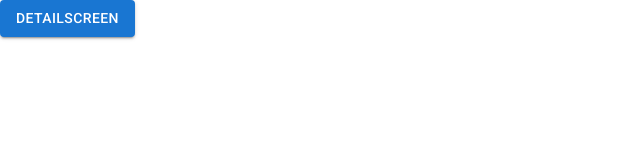
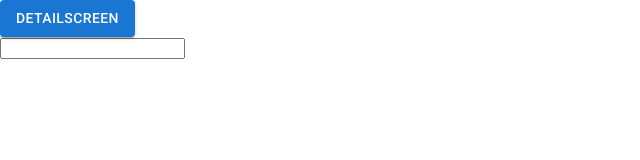
Before and after one commit to GabrielAbubakar/thrive-agric-app, a React (Create React App) app: page / in a window 1280 px wide. Shown: the top 160 px of the page, without its empty margins (0-640 px from the left). Built offline with nearby package versions, Linux system fonts and the light colour scheme.

Commit message:
working context implementation

```diff
--- a/src/App.js
+++ b/src/App.js
@@ -1,18 +1,29 @@
-import React from 'react'
+import React, { useContext, useState } from 'react'
 import { Link } from "react-router-dom";
 import { Button } from '@mui/material';
+import UserContext from './context/UserContext';
+import DetailScreen from "./DetailScreen"
+import { BrowserRouter, Routes, Route } from "react-router-dom";
+import Homescreen from './Homescreen';
+
 
 
 const App = () => {
+
+    const [value, setValue] = useState('')
+
     return (
-        <div>
+        <BrowserRouter>
 
-            <Link to="/DetailScreen">
-                <Button variant='contained'>
-                    DetailScreen
-                </Button>
-            </Link>
-        </div>
+            <UserContext.Provider value={{ value, setValue }}>
+                <Routes>
+                    <Route path="/" element={<Homescreen />} />
+                    <Route path="DetailScreen" element={<DetailScreen />} />
+                </Routes>
+            </UserContext.Provider>
+
+
+        </BrowserRouter>
     )
 }
 
--- a/src/DetailScreen.js
+++ b/src/DetailScreen.js
@@ -1,9 +1,14 @@
-import React from 'react'
+import React, { useContext } from 'react'
+import UserContext from './context/UserContext'
 
 const DetailScreen = () => {
+
+    const { value, setValue } = useContext(UserContext)
+
     return (
         <div>
-            DetailsScreen
+            {/* {value} */}
+            DetailsScreen feeds {value}
         </div>
     )
 }
--- /dev/null
+++ b/src/Homescreen.js
@@ -0,0 +1,28 @@
+import React, { useContext } from 'react'
+import { Link } from "react-router-dom";
+import { Button } from '@mui/material';
+import UserContext from './context/UserContext';
+
+
+const Homescreen = () => {
+
+    const { value, setValue } = useContext(UserContext)
+
+    return (
+        <div>
+
+            <Link to="/Detailscreen">
+                <Button variant='contained'>
+                    DetailScreen
+                </Button>
+            </Link> <br />
+            <input type="text" onChange={e => setValue(e.target.value)} />
+            <p>
+                {value}
+            </p>
+
+        </div>
+    )
+}
+
+export default Homescreen
--- a/src/index.js
+++ b/src/index.js
@@ -5,14 +5,11 @@ import { BrowserRouter, Routes, Route } from "react-router-dom";
 import App from './App';
 import DetailScreen from "./DetailScreen"
 import reportWebVitals from './reportWebVitals';
+import UserContext from './context/UserContext';
 
 ReactDOM.render(
-  <BrowserRouter>
-    <Routes>
-      <Route path="/" element={<App />} />
-      <Route path="DetailScreen" element={<DetailScreen />} />
-    </Routes>
-  </BrowserRouter>,
+
+  <App />,
   document.getElementById('root')
 );
 
```
